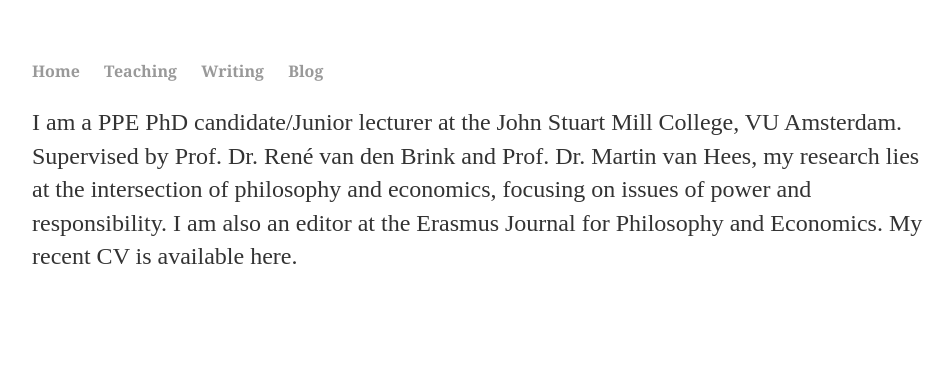
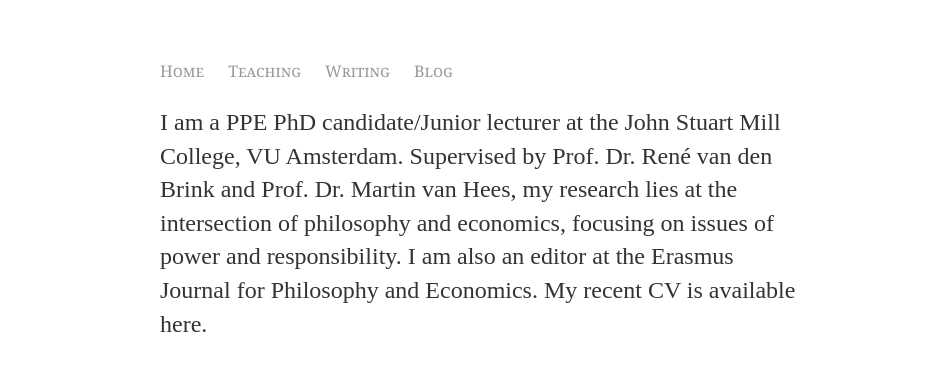
Before and after one commit to uzunovam/uzunovam, a Jekyll site: the page built from index.html, in a window 1280 px wide. Shown: the top 371 px of the page, without its empty margins (160-1112 px from the left). Built offline with Jekyll 4.4.1, drawn with Linux system fonts in a browser that asks for light colours.

Commit message:
Update main.css

```diff
--- a/css/main.css
+++ b/css/main.css
@@ -1,12 +1,12 @@
 body {
     margin: 60px auto;
-    width: 70%;
+    width: 50%;
 }
 nav ul, footer ul {
     font-family: Georgia, Verdana, serif;
     padding: 0px;
     list-style: none;
-    font-weight: bold;
+    font-variant: small-caps;
 }
 nav ul li, footer ul li {
     display: inline;
```
